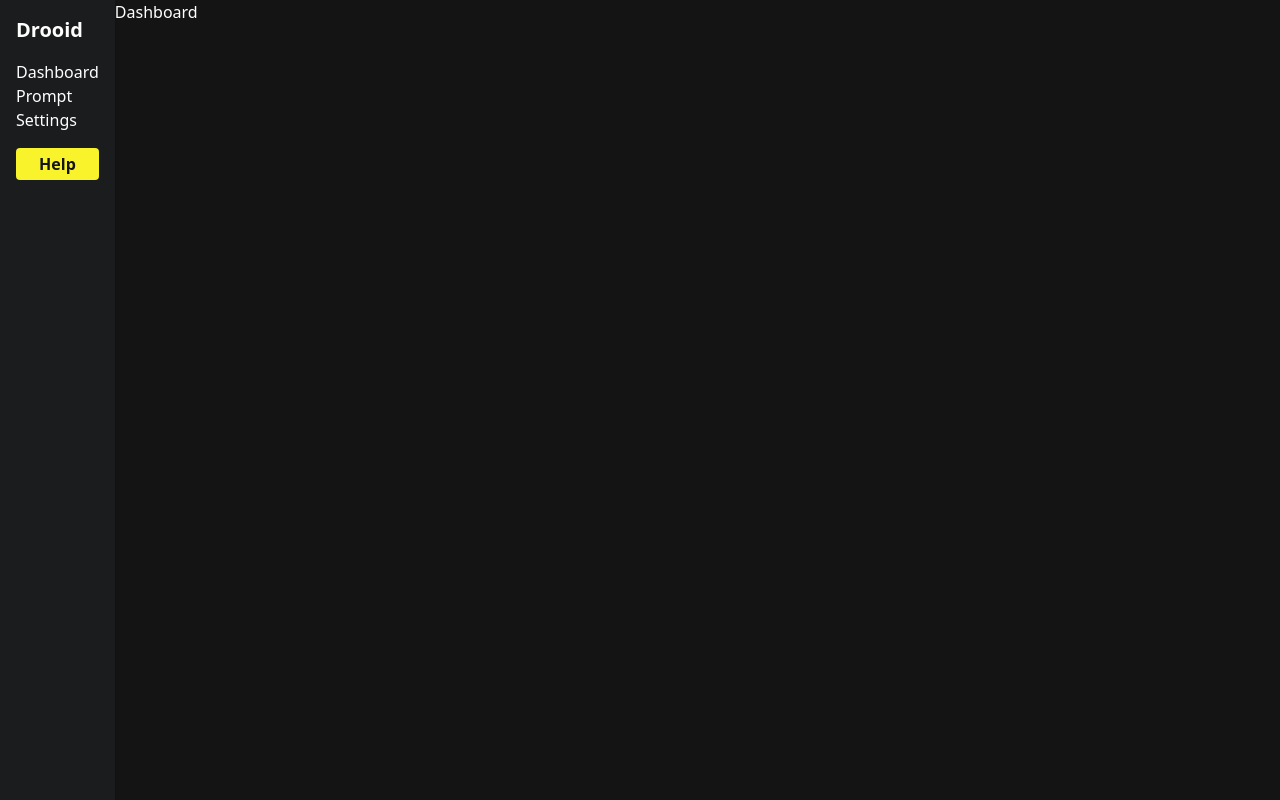
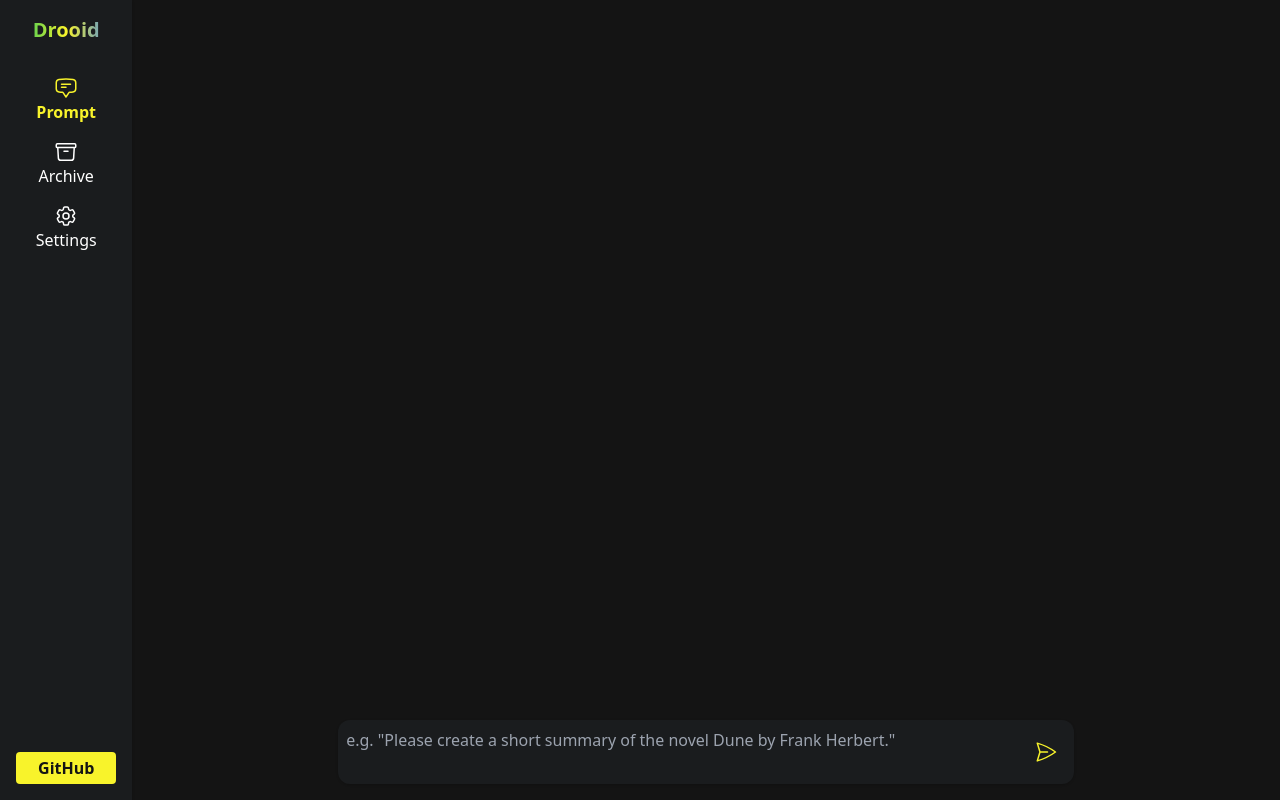
Before and after one commit to iamthismarvin/drooid, a React (Vite) app: page / in a window 1280 px wide. Built offline with nearby package versions, Linux system fonts and the light colour scheme.

Commit message:
Update NavigationMenu.

```diff
--- /dev/null
+++ b/src/assets/icons/ArchiveIcon.tsx
@@ -0,0 +1,20 @@
+import { type FC } from 'react'
+
+const ArchiveIcon: FC = () => (
+  <svg
+    xmlns="http://www.w3.org/2000/svg"
+    fill="none"
+    viewBox="0 0 24 24"
+    strokeWidth={1.5}
+    stroke="currentColor"
+    className="w-6 h-6"
+  >
+    <path
+      strokeLinecap="round"
+      strokeLinejoin="round"
+      d="M20.25 7.5l-.625 10.632a2.25 2.25 0 01-2.247 2.118H6.622a2.25 2.25 0 01-2.247-2.118L3.75 7.5M10 11.25h4M3.375 7.5h17.25c.621 0 1.125-.504 1.125-1.125v-1.5c0-.621-.504-1.125-1.125-1.125H3.375c-.621 0-1.125.504-1.125 1.125v1.5c0 .621.504 1.125 1.125 1.125z"
+    />
+  </svg>
+)
+
+export default ArchiveIcon
--- /dev/null
+++ b/src/assets/icons/PromptIcon.tsx
@@ -0,0 +1,20 @@
+import { type FC } from 'react'
+
+const PromptIcon: FC = () => (
+  <svg
+    xmlns="http://www.w3.org/2000/svg"
+    fill="none"
+    viewBox="0 0 24 24"
+    strokeWidth="1.5"
+    stroke="currentColor"
+    className="w-6 h-6"
+  >
+    <path
+      strokeLinecap="round"
+      strokeLinejoin="round"
+      d="M7.5 8.25h9m-9 3H12m-9.75 1.51c0 1.6 1.123 2.994 2.707 3.227 1.129.166 2.27.293 3.423.379.35.026.67.21.865.501L12 21l2.755-4.133a1.14 1.14 0 01.865-.501 48.172 48.172 0 003.423-.379c1.584-.233 2.707-1.626 2.707-3.228V6.741c0-1.602-1.123-2.995-2.707-3.228A48.394 48.394 0 0012 3c-2.392 0-4.744.175-7.043.513C3.373 3.746 2.25 5.14 2.25 6.741v6.018z"
+    />
+  </svg>
+)
+
+export default PromptIcon
--- /dev/null
+++ b/src/assets/icons/SettingsIcon.tsx
@@ -0,0 +1,25 @@
+import { type FC } from 'react'
+
+const SettingsIcon: FC = () => (
+  <svg
+    xmlns="http://www.w3.org/2000/svg"
+    fill="none"
+    viewBox="0 0 24 24"
+    strokeWidth="1.5"
+    stroke="currentColor"
+    className="w-6 h-6"
+  >
+    <path
+      strokeLinecap="round"
+      strokeLinejoin="round"
+      d="M9.594 3.94c.09-.542.56-.94 1.11-.94h2.593c.55 0 1.02.398 1.11.94l.213 1.281c.063.374.313.686.645.87.074.04.147.083.22.127.324.196.72.257 1.075.124l1.217-.456a1.125 1.125 0 011.37.49l1.296 2.247a1.125 1.125 0 01-.26 1.431l-1.003.827c-.293.24-.438.613-.431.992a6.759 6.759 0 010 .255c-.007.378.138.75.43.99l1.005.828c.424.35.534.954.26 1.43l-1.298 2.247a1.125 1.125 0 01-1.369.491l-1.217-.456c-.355-.133-.75-.072-1.076.124a6.57 6.57 0 01-.22.128c-.331.183-.581.495-.644.869l-.213 1.28c-.09.543-.56.941-1.11.941h-2.594c-.55 0-1.02-.398-1.11-.94l-.213-1.281c-.062-.374-.312-.686-.644-.87a6.52 6.52 0 01-.22-.127c-.325-.196-.72-.257-1.076-.124l-1.217.456a1.125 1.125 0 01-1.369-.49l-1.297-2.247a1.125 1.125 0 01.26-1.431l1.004-.827c.292-.24.437-.613.43-.992a6.932 6.932 0 010-.255c.007-.378-.138-.75-.43-.99l-1.004-.828a1.125 1.125 0 01-.26-1.43l1.297-2.247a1.125 1.125 0 011.37-.491l1.216.456c.356.133.751.072 1.076-.124.072-.044.146-.087.22-.128.332-.183.582-.495.644-.869l.214-1.281z"
+    />
+    <path
+      strokeLinecap="round"
+      strokeLinejoin="round"
+      d="M15 12a3 3 0 11-6 0 3 3 0 016 0z"
+    />
+  </svg>
+)
+
+export default SettingsIcon
--- /dev/null
+++ b/src/components/NavigationMenu.tsx
@@ -0,0 +1,64 @@
+import { type FC } from 'react'
+import { NavLink } from 'react-router-dom'
+import SettingsIcon from '../assets/icons/SettingsIcon'
+import PromptIcon from '../assets/icons/PromptIcon'
+import ArchiveIcon from '../assets/icons/ArchiveIcon'
+
+const NAVIGATION_LINKS: Array<{
+  path: string
+  label: string
+  icon: JSX.Element
+}> = [
+  {
+    path: '/',
+    label: 'Prompt',
+    icon: <PromptIcon />,
+  },
+  {
+    path: '/archive',
+    label: 'Archive',
+    icon: <ArchiveIcon />,
+  },
+  {
+    path: '/settings',
+    label: 'Settings',
+    icon: <SettingsIcon />,
+  },
+]
+
+const NavigationMenu: FC = () => {
+  return (
+    <nav className="bg-eerie flex flex-col p-4 shadow text-white w-36">
+      <h1 className="font-bold mb-8 text-center text-xl bg-gradient-to-r from-green-500 via-aureolin to-blue-500 bg-clip-text text-transparent">
+        Drooid
+      </h1>
+
+      <div className="flex flex-1 flex-col gap-4 mb-8">
+        {NAVIGATION_LINKS.map((link, index) => {
+          return (
+            <NavLink
+              to={link.path}
+              key={index}
+              className="flex flex-col items-center"
+            >
+              {link.icon}
+              <p>{link.label}</p>
+            </NavLink>
+          )
+        })}
+      </div>
+
+      <button className="bg-aureolin font-bold p-1 rounded text-night w-full">
+        <a
+          href="https://github.com/iamthismarvin/drooid"
+          rel="noreferrer noopener"
+          target="_blank"
+        >
+          GitHub
+        </a>
+      </button>
+    </nav>
+  )
+}
+
+export default NavigationMenu
--- a/src/layout.tsx
+++ b/src/layout.tsx
@@ -1,29 +1,12 @@
 import { type FC } from 'react'
-import { Link, Outlet } from 'react-router-dom'
-
-const Navigation: FC = () => {
-  return (
-    <nav className="bg-eerie shadow p-4 text-white">
-      <h1 className="font-bold mb-4 text-xl">Drooid</h1>
-
-      <div className="flex flex-col mb-4">
-        <Link to={'/'}>Dashboard</Link>
-        <Link to={'/prompt'}>Prompt</Link>
-        <Link to={'/settings'}>Settings</Link>
-      </div>
-
-      <button className="bg-aureolin text-night p-1 rounded w-full font-bold">
-        Help
-      </button>
-    </nav>
-  )
-}
+import { Outlet } from 'react-router-dom'
+import NavigationMenu from './components/NavigationMenu'
 
 const Layout: FC = () => {
   return (
     <>
       <div className="flex bg-night text-white min-h-screen h-full">
-        <Navigation />
+        <NavigationMenu />
         <main className="h-full w-full">
           <Outlet />
         </main>
--- a/src/pages/Dashboard.tsx
+++ b/src/pages/Archive.tsx
@@ -1,7 +1,7 @@
 import { type FC, useEffect, useState } from 'react'
 import { invoke } from '@tauri-apps/api/tauri'
 
-const Dashboard: FC = () => {
+const Archive: FC = () => {
   const [greetMsg, setGreetMsg] = useState('')
 
   useEffect(() => {
@@ -14,10 +14,10 @@ const Dashboard: FC = () => {
   }
   return (
     <div>
-      <div>Dashboard</div>
+      <div>Archive</div>
       <p>{greetMsg}</p>
     </div>
   )
 }
 
-export default Dashboard
+export default Archive
--- a/src/styles.css
+++ b/src/styles.css
@@ -10,3 +10,7 @@ textarea {
 textarea {
   @apply max-w-full resize-none w-full;
 }
+
+a.active {
+  @apply font-bold text-aureolin;
+}
```
Also changed, not shown: src/App.tsx (+4 -4 lines).
